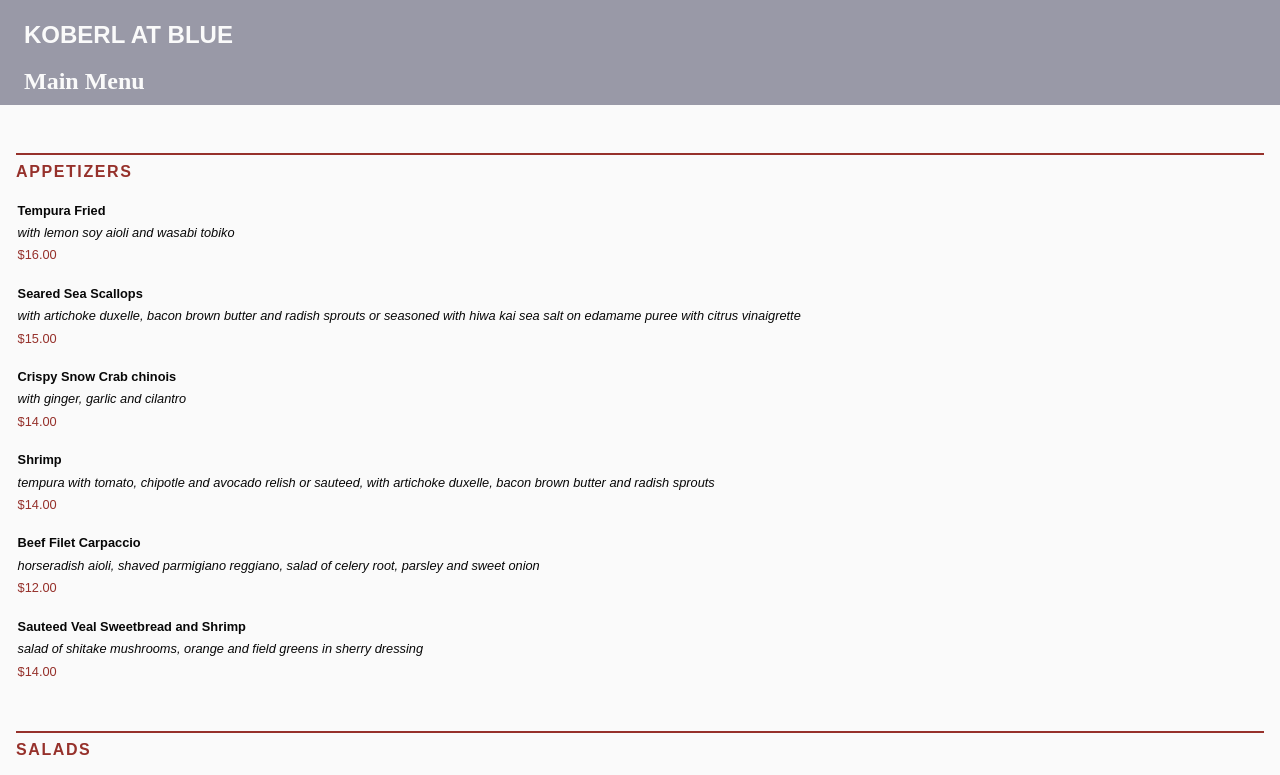
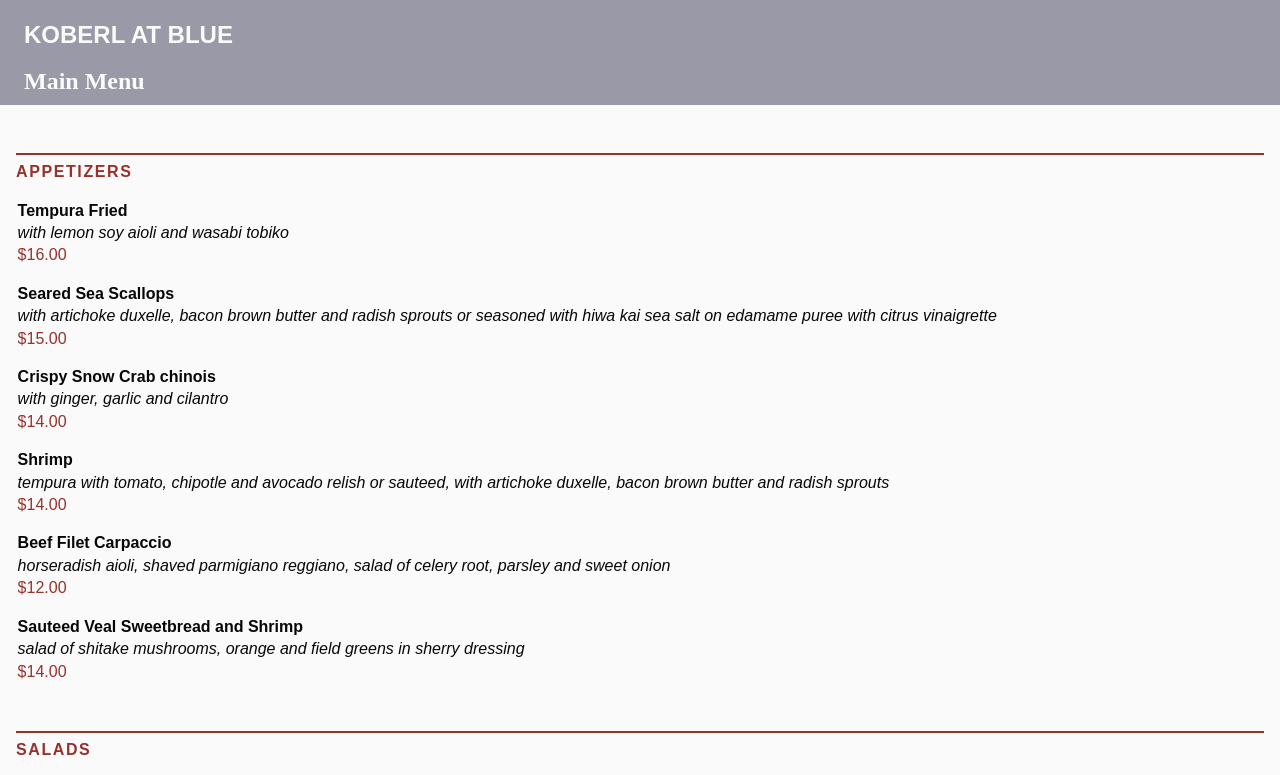
Before and after one commit to omarsanchezt/omarsanchezt.github.io, a plain HTML site: page grc338/restaurantmenucss/index.html in a window 1280 px wide. Shown: the top 775 px of the page. Drawn offline with Linux system fonts and the light colour scheme.

Commit message:
Update style.css

```diff
--- a/grc338/restaurantmenucss/style.css
+++ b/grc338/restaurantmenucss/style.css
@@ -49,20 +49,20 @@
 h4 {
 	font-weight: bold;
     font-family: sans-serif;
-    font-size: 0.8em;
+    font-size: 1 em;
 }
 
 p.description {
 	font-style: italic;
     font-family: sans-serif;
-    font-size: 0.8em;
+    font-size: 1 em;
     font-weight: light;
 }
 
 p.price {
 	color: rgb(150, 49, 43);
     font-family: sans-serif;
-    font-size: 0.8em;
+    font-size: 1em;
 }
 
 ul {
```
